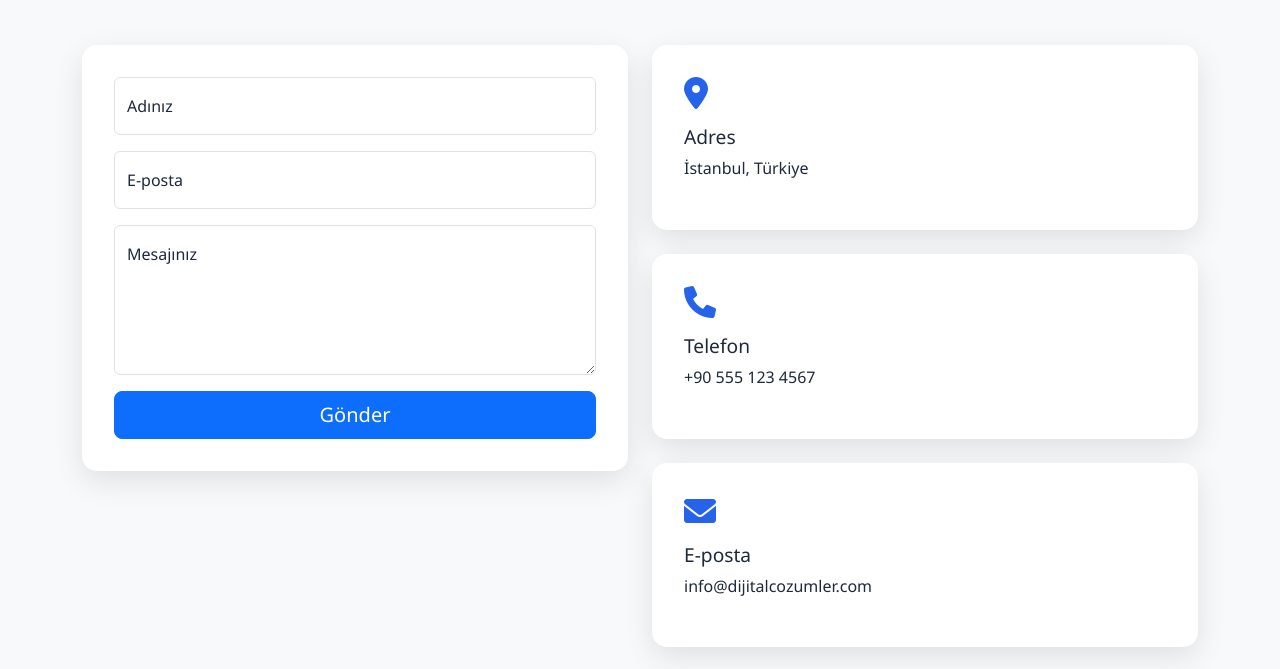
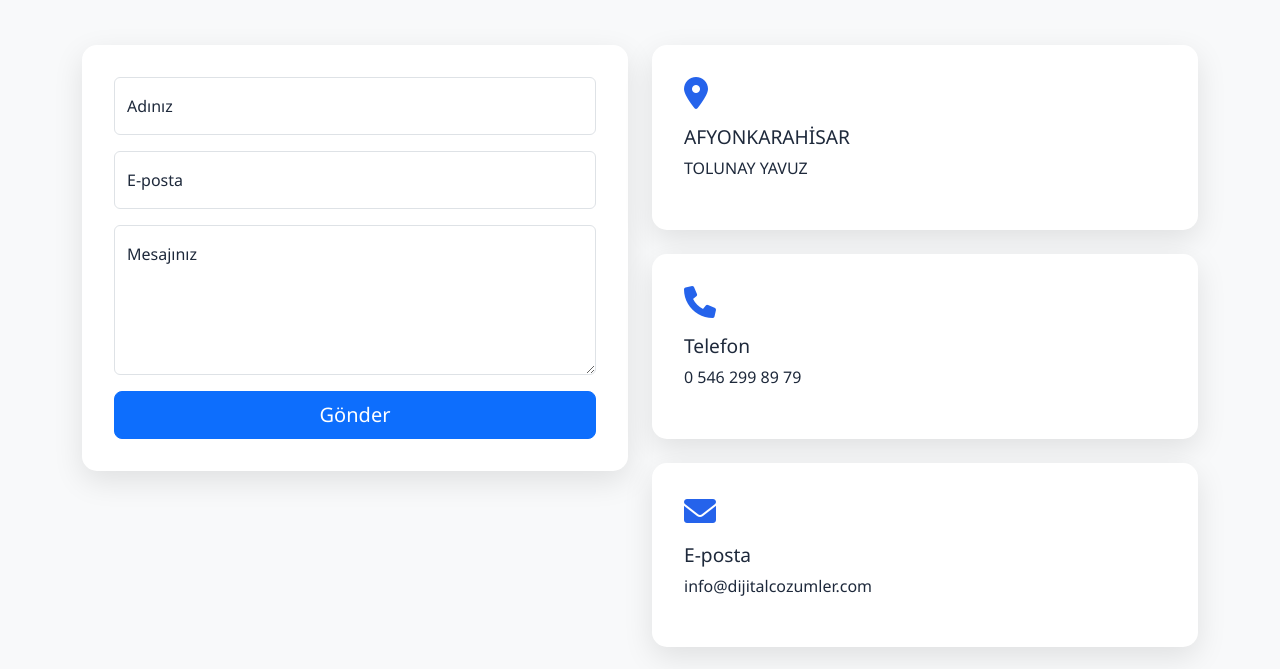
Before and after one commit to Tolunys/Mysite2, a website: page public/index.html in a window 1280 px wide. Shown: the part 2527-3196 px from the top of the page. Drawn offline with nearby package versions, Linux system fonts and the light colour scheme.

Commit message:
Log Eklendi

```diff
--- a/public/index.html
+++ b/public/index.html
@@ -254,13 +254,13 @@
                     <div class="contact-info">
                         <div class="contact-card">
                             <i class="fas fa-map-marker-alt"></i>
-                            <h3>Adres</h3>
-                            <p>İstanbul, Türkiye</p>
+                            <h3>AFYONKARAHİSAR</h3>
+                            <p>TOLUNAY YAVUZ</p>
                         </div>
                         <div class="contact-card">
                             <i class="fas fa-phone"></i>
                             <h3>Telefon</h3>
-                            <p>+90 555 123 4567</p>
+                            <p>0 546 299 89 79</p>
                         </div>
                         <div class="contact-card">
                             <i class="fas fa-envelope"></i>
```
